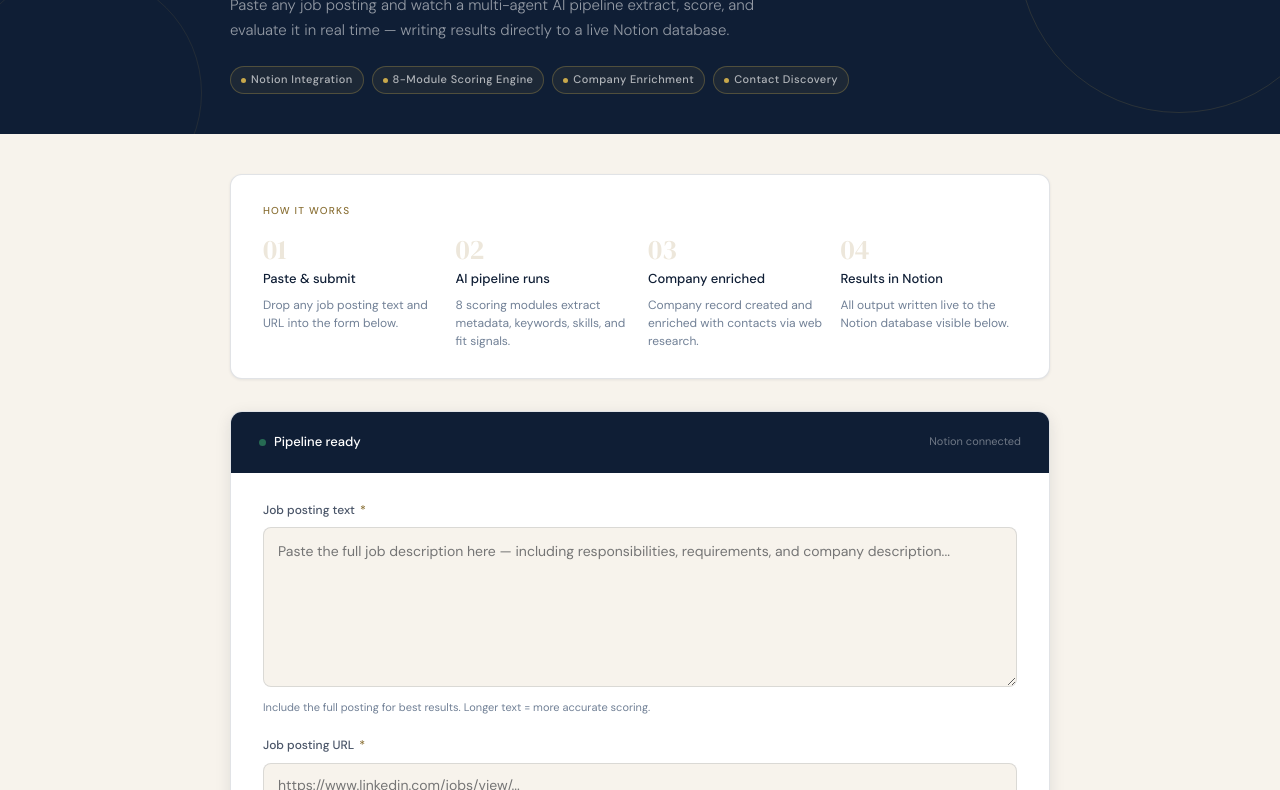
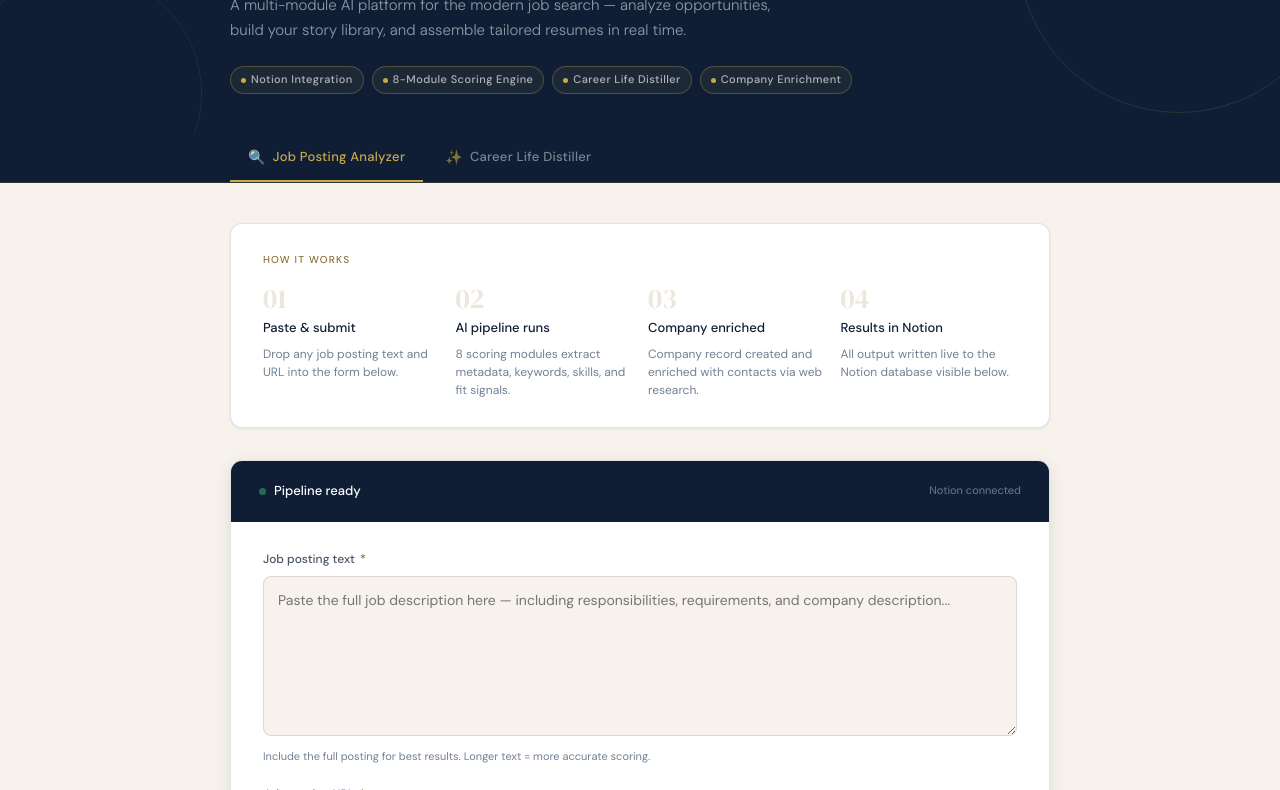
Before and after one commit to stephenrcherico-beep/career-intelligence-demo, a website: page public/index.html in a window 1280 px wide. Shown: the part 149-939 px from the top of the page. Drawn offline with Linux system fonts and the light colour scheme.

Commit message:
Update index.html

```diff
--- a/public/index.html
+++ b/public/index.html
@@ -3,7 +3,7 @@
 <head>
 <meta charset="UTF-8">
 <meta name="viewport" content="width=device-width, initial-scale=1.0">
-<title>Job Posting Analyzer — Stephen R. Cherico</title>
+<title>Career Intelligence Platform — Stephen R. Cherico</title>
 <link rel="preconnect" href="https://fonts.googleapis.com">
 <link rel="preconnect" href="https://fonts.gstatic.com" crossorigin>
 <link href="https://fonts.googleapis.com/css2?family=DM+Serif+Display:ital@0;1&family=DM+Sans:ital,opsz,wght@0,9..40,300;0,9..40,400;0,9..40,500;1,9..40,300&display=swap" rel="stylesheet">
@@ -522,6 +522,49 @@
     .si-grid { grid-template-columns: 1fr; }
     .si-result-grid { grid-template-columns: 1fr 1fr; }
   }
+
+  /* ── Tab Navigation ─────────────────────────────────────────────────────── */
+  .cip-tab-nav {
+    background: var(--navy);
+    border-bottom: 1px solid rgba(200,168,75,0.18);
+    position: sticky;
+    top: 0;
+    z-index: 100;
+  }
+  .cip-tab-nav-inner {
+    max-width: 900px;
+    margin: 0 auto;
+    padding: 0 40px;
+    display: flex;
+    gap: 4px;
+  }
+  .cip-tab-btn {
+    display: inline-flex;
+    align-items: center;
+    gap: 7px;
+    padding: 14px 18px;
+    font-family: 'DM Sans', sans-serif;
+    font-size: 13px;
+    font-weight: 500;
+    color: rgba(255,255,255,0.45);
+    background: none;
+    border: none;
+    border-bottom: 2px solid transparent;
+    cursor: pointer;
+    letter-spacing: 0.02em;
+    transition: color 0.18s, border-color 0.18s;
+    white-space: nowrap;
+  }
+  .cip-tab-btn:hover { color: rgba(255,255,255,0.78); }
+  .cip-tab-btn.active { color: var(--gold); border-bottom-color: var(--gold); }
+  .cip-tab-icon { font-size: 14px; }
+  .cip-tab-panel { display: none; }
+  .cip-tab-panel.active { display: block; }
+  @media (max-width: 600px) {
+    .cip-tab-nav-inner { padding: 0 16px; }
+    .cip-tab-btn { padding: 12px 12px; font-size: 12px; }
+  }
+
 </style>
 </head>
 <body>
@@ -529,16 +572,31 @@
 <header>
   <div class="header-inner">
     <div class="header-eyebrow">Live Portfolio Demo</div>
-    <h1>Job Posting <em>Analyzer</em></h1>
-    <p class="header-sub">Paste any job posting and watch a multi-agent AI pipeline extract, score, and evaluate it in real time — writing results directly to a live Notion database.</p>
+    <h1>Career <em>Intelligence</em> Platform</h1>
+    <p class="header-sub">A multi-module AI platform for the modern job search — analyze opportunities, build your story library, and assemble tailored resumes in real time.</p>
     <div class="header-badges">
       <div class="badge"><span class="badge-dot"></span>Notion Integration</div>
       <div class="badge"><span class="badge-dot"></span>8-Module Scoring Engine</div>
+      <div class="badge"><span class="badge-dot"></span>Career Life Distiller</div>
       <div class="badge"><span class="badge-dot"></span>Company Enrichment</div>
-      <div class="badge"><span class="badge-dot"></span>Contact Discovery</div>
     </div>
   </div>
 </header>
+
+<!-- ── Tab Navigation ──────────────────────────────────────────────────────── -->
+<nav class="cip-tab-nav">
+  <div class="cip-tab-nav-inner">
+    <button class="cip-tab-btn active" data-tab="analyzer" onclick="switchTab('analyzer')">
+      <span class="cip-tab-icon">&#128269;</span> Job Posting Analyzer
+    </button>
+    <button class="cip-tab-btn" data-tab="distiller" onclick="switchTab('distiller')">
+      <span class="cip-tab-icon">&#10024;</span> Career Life Distiller
+    </button>
+  </div>
+</nav>
+
+<!-- ── Tab Panel 1: Job Posting Analyzer ───────────────────────────────────── -->
+<div class="cip-tab-panel active" id="tab-analyzer">
 
 <main>
   <div class="how-it-works">
@@ -755,12 +813,16 @@
   </div>
 </section>
 
+</div><!-- /tab-analyzer -->
+
+<!-- ── Tab Panel 2: Career Life Distiller ──────────────────────────────────── -->
+<div class="cip-tab-panel" id="tab-distiller">
 
 <section class="story-ingest-wrap">
   <div class="story-ingest-card">
     <div class="story-ingest-header">
-      <h3>Story Ingestion Engine</h3>
-      <p>Turn a career narrative into structured resume modules &mdash; Story record + Experience Bullets written directly to your Notion library.</p>
+      <h3>Career Life Distiller</h3>
+      <p>Turn any career narrative into structured resume modules &mdash; Story record + Experience Bullets written directly to your Notion library.</p>
     </div>
 
     <!-- Form -->
@@ -862,6 +924,8 @@
     <div id="si-error" style="display:none" class="si-error-box"></div>
   </div>
 </section>
+
+</div><!-- /tab-distiller -->
 
 <footer>
   Built by <a href="https://www.notion.so/d982b19992bb4628813962b9bb59a622">Stephen R. Cherico</a> &nbsp;·&nbsp; Career Intelligence Platform demo &nbsp;·&nbsp; Powered by Claude + Notion &nbsp;·&nbsp; 2026
@@ -1403,5 +1467,18 @@ function resetStoryIngestion() {
   [1,2,3,4,5].forEach(function(n) { siSetStage(n, ''); });
 }
 </script>
+
+<script>
+function switchTab(id) {
+  document.querySelectorAll('.cip-tab-btn').forEach(function(b) {
+    b.classList.toggle('active', b.dataset.tab === id);
+  });
+  document.querySelectorAll('.cip-tab-panel').forEach(function(p) {
+    p.classList.toggle('active', p.id === 'tab-' + id);
+  });
+  window.scrollTo({ top: 0, behavior: 'smooth' });
+}
+</script>
+
 </body>
 </html>
```
